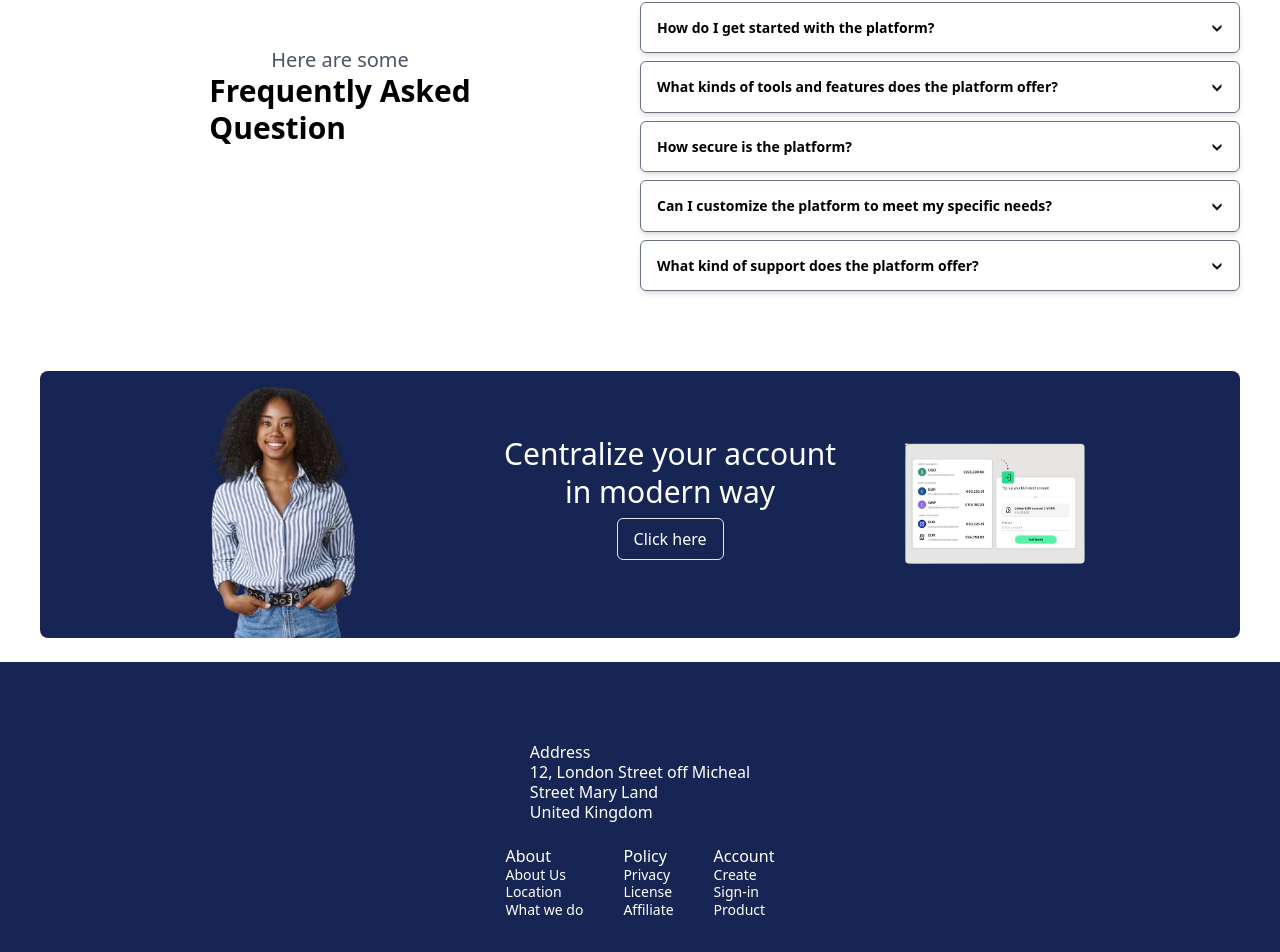
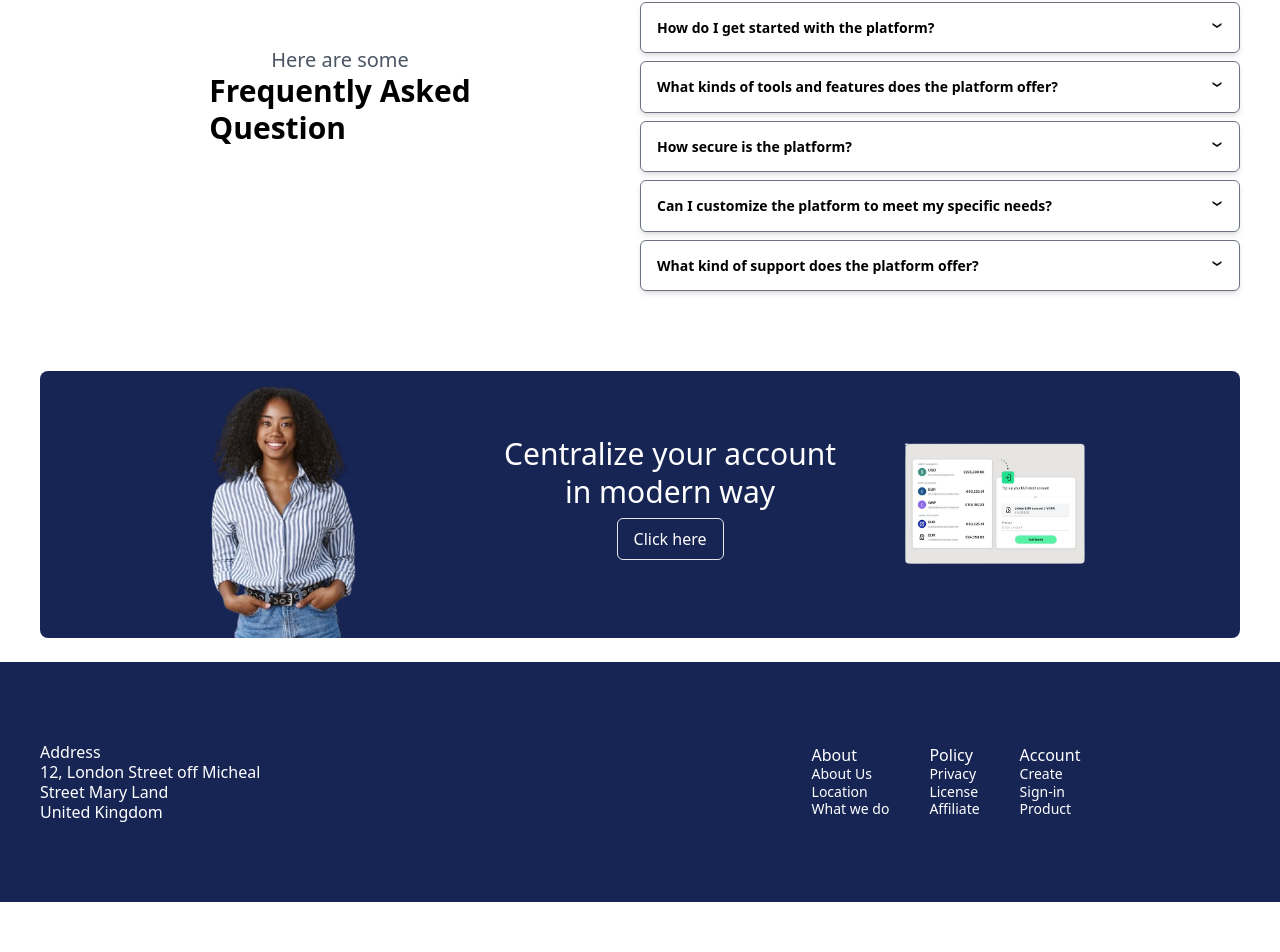
Before and after one commit to Jolalekan/collab, a React (Vite) app: page / in a window 1280 px wide. Shown: the part 2818-3770 px from the top of the page. After the commit the page ends 3720 px from the top, so only its background shows below. Built offline with nearby package versions, Linux system fonts and the light colour scheme.

Commit message:
Footer updated

```diff
--- a/src/component/Footer.jsx
+++ b/src/component/Footer.jsx
@@ -5,26 +5,26 @@ const Footer = () => {
   return (
     <div className='bg-blue-950'>
       <Container>
-        <div className='flex flex-col items-center gap-6 md:flex  py-20'>
-          <div className='flex-1'>
+        <div className='flex flex-col lg:flex-row items-center gap-6 py-20'>
+          <div className='w-full lg:flex-1 text-center lg:text-left'>
             <h3 className='text-white text-base leading-tight font-medium'>Address</h3>
             <p className='text-white text-base leading-tight'>12, London Street off Micheal <br /> Street Mary Land <br /> United Kingdom</p>
           </div>
-          <div className='flex-1 flex justify-center '>
-            <div className='flex gap-10 '>
-            <div className='text-white flex flex-col ' >
+          <div className='w-full lg:flex-1 mt-8 lg:mt-0'>
+            <div className='flex justify-center gap-10'>
+              <div className='text-white flex flex-col'>
                 <h3 className='font-medium text-base leading-tight'>About</h3>
                 <div className='font-medium text-sm leading-tight'>About Us</div>
                 <div className='font-medium text-sm leading-tight'>Location</div>
                 <div className='font-medium text-sm leading-tight'>What we do</div>
               </div>
-            <div className='text-white flex flex-col ' >
+              <div className='text-white flex flex-col'>
                 <h3 className='font-medium text-base leading-tight'>Policy</h3>
                 <div className='font-medium text-sm leading-tight'>Privacy</div>
                 <div className='font-medium text-sm leading-tight'>License</div>
                 <div className='font-medium text-sm leading-tight'>Affiliate</div>
               </div>
-            <div className='text-white flex flex-col ' >
+              <div className='text-white flex flex-col'>
                 <h3 className='font-medium text-base leading-tight'>Account</h3>
                 <div className='font-medium text-sm leading-tight'>Create</div>
                 <div className='font-medium text-sm leading-tight'>Sign-in</div>
--- a/src/component/Frequently.jsx
+++ b/src/component/Frequently.jsx
@@ -62,6 +62,8 @@ const Frequently = () => {
                     <h3 className="text-sm leading-tight font-semibold">
                      {item.FAQ}
                     </h3>
+                    <div>
+
                     <img
                       src="/assets/chevronblack.png"
                       width={12}
@@ -70,7 +72,8 @@ const Frequently = () => {
                       className={`cursor-pointer hover:opacity-90 transition-transform duration-200 ${
                         openIndex === index ? "rotate-180" : ""
                       }`}
-                    />
+                      />
+                      </div>
                   </div>
 
                   {/* Accordion Content */}
--- a/src/component/Hero.jsx
+++ b/src/component/Hero.jsx
@@ -66,7 +66,7 @@ const Hero = () => {
 
         </div>
 
-      <div className="w-full rounded-3xl border bg-yellow-100 opacity-10 h-60 flex-grow mt-2">
+      <div className="w-full rounded-3xl border bg-yellow-100 opacity-10 h-32 flex-grow mt-2">
       </div>
       </div>
     </div>
```
Lines whose indentation alone changed are shown as unchanged.
